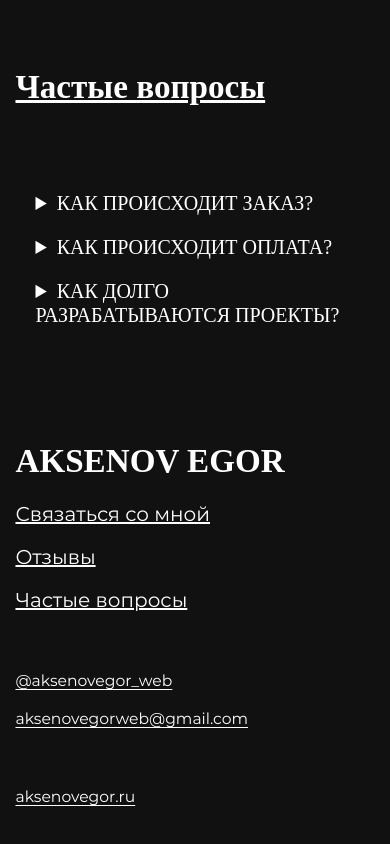
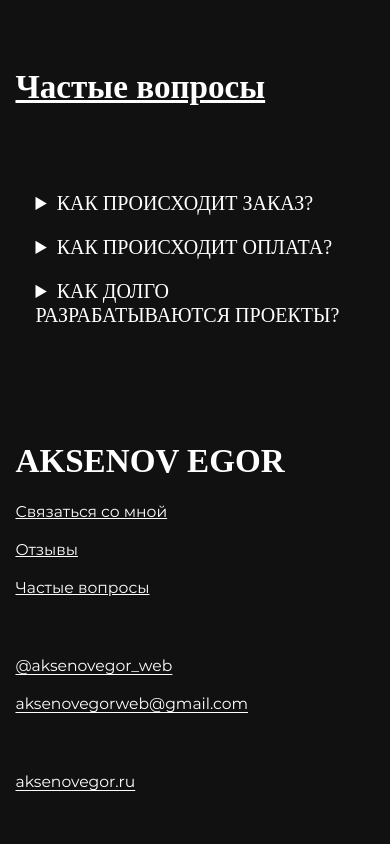
Before and after one commit to Egor3011/EgorAksenov, a Vue app in the folder frontend/: page / in a window 390 px wide. Shown: the part 5308-6152 px from the top of the page. Built offline with nearby package versions, Linux system fonts and the light colour scheme; a web font is replaced by a local one.

Commit message:
fix: font-size footer

```diff
--- a/frontend/src/components/Footer.vue
+++ b/frontend/src/components/Footer.vue
@@ -61,6 +61,9 @@ a {
     a {
         font-size: 4vw;
     }
+    .itemFooter button {
+        font-size: 4vw;
+    }
 }
 </style>
 
```
